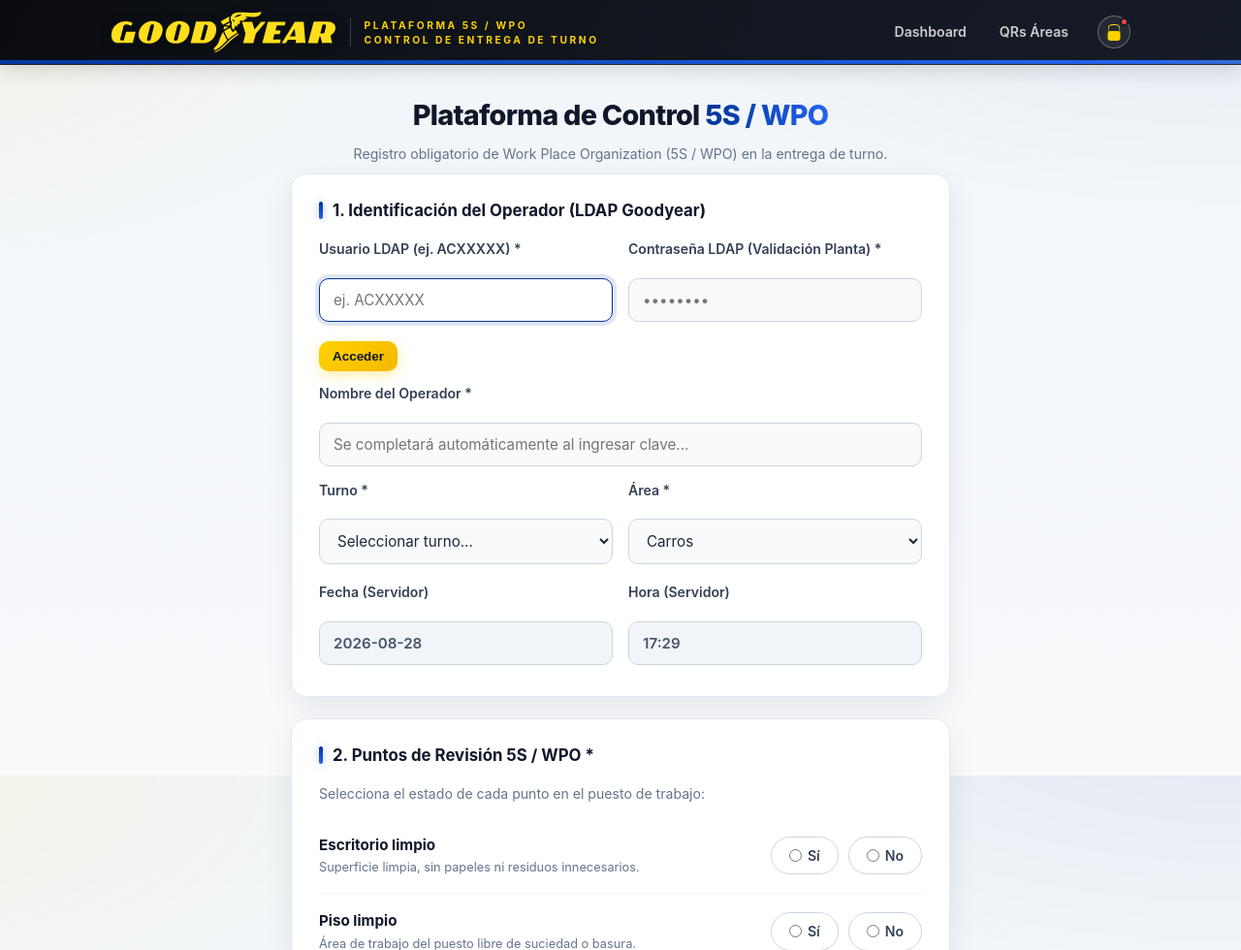
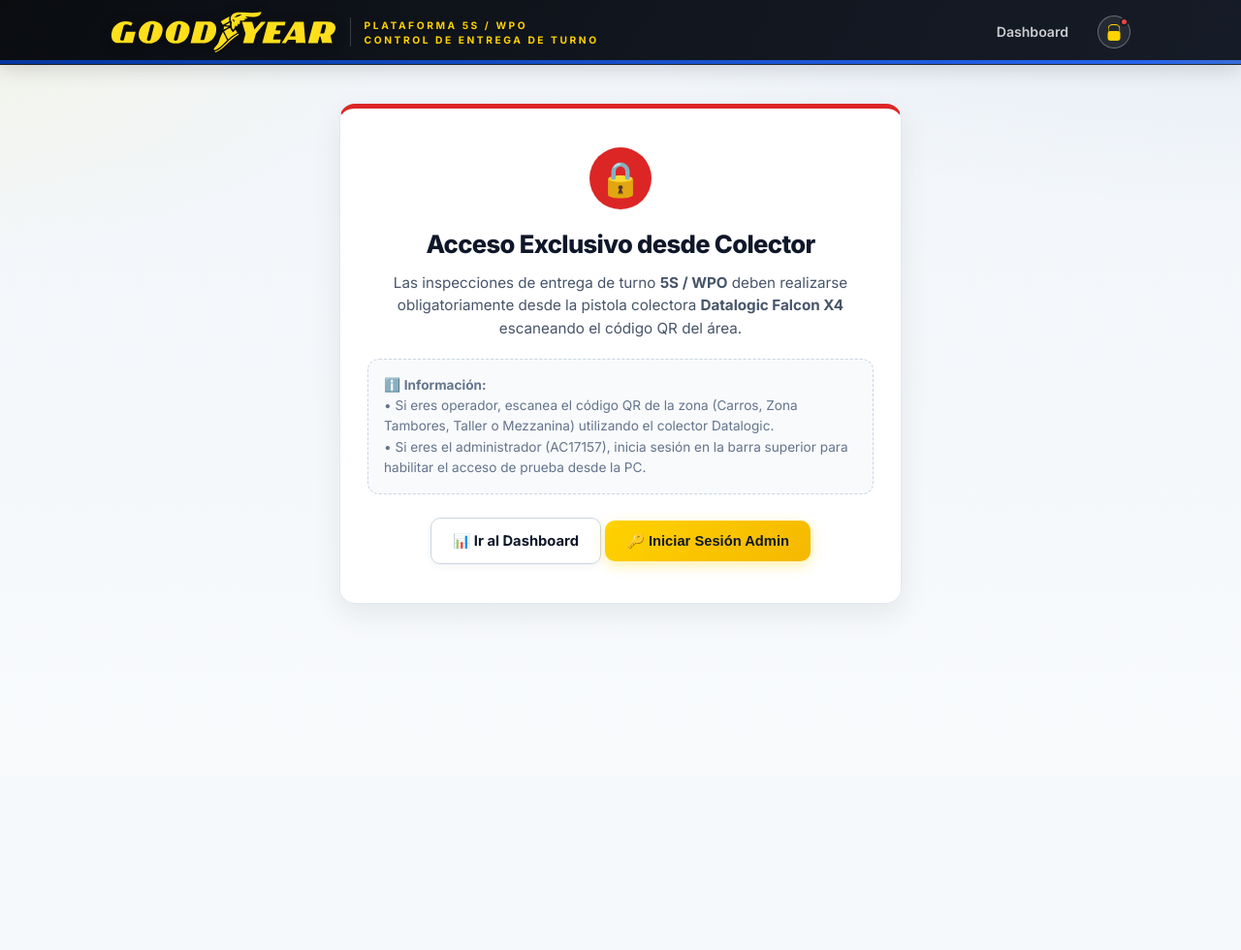
Before and after one commit to Manuel-GY/WPO, a Flask app: page /inspeccion in a window 1280 px wide. Shown: the top 980 px of the page at 97% size. After the commit the page ends 627 px from the top, so only its background shows below. Run offline with Flask 2, Linux system fonts and the light colour scheme.

Commit message:
security: restringir impresion de QRs a Admin AC17157 y bloquear llenado de formulario en PC para usuarios no admin

```diff
--- a/app.py
+++ b/app.py
@@ -28,8 +28,21 @@ LDAP_API = os.environ.get("LDAP_API", "http://10.107.194.110:8080/api/login-ldap
 db.init_db()
 os.makedirs(app.config["UPLOAD_FOLDER"], exist_ok=True)
 
-# Usuario único autorizado para borrado de inspecciones
+# Usuario único autorizado para borrado de inspecciones y ver QRs
 BORRADO_AUTORIZADO = "ac17157"
+
+
+def es_colector_o_movil(user_agent_str):
+    """Detecta si la petición proviene de un colector industrial (Datalogic, ZTBrowser, Windows CE) o móvil."""
+    if not user_agent_str:
+        return False
+    ua = user_agent_str.lower()
+    keywords = [
+        "datalogic", "falcon", "skorpio", "ztbrowser", "windows ce", "wce",
+        "mobile", "arm", "android", "pocketie", "symbian", "webos", "iphone",
+        "ipad", "ipod", "blackberry", "iemobile", "opera mini", "windows phone"
+    ]
+    return any(k in ua for k in keywords)
 
 
 def procesar_y_guardar_foto(file_obj, upload_folder, name):
@@ -110,11 +123,17 @@ def ldap_lookup():
 
 @app.route("/inspeccion", methods=["GET", "POST"])
 def inspeccion():
+    es_admin = session.get("username") == BORRADO_AUTORIZADO
+    user_agent = request.user_agent.string if request.user_agent else ""
+    es_dispositivo_movil = es_colector_o_movil(user_agent)
+
+    # Restricción: Bloquear acceso desde navegador PC estándar si NO es el Administrador AC17157
+    if not es_admin and not es_dispositivo_movil:
+        return render_template("acceso_denegado_pc.html")
+
     now = datetime.now()
     fecha_servidor = now.strftime("%Y-%m-%d")
     hora_servidor = now.strftime("%H:%M")
-
-    # Parámetro de área desde QR (ej. /inspeccion?area=Zona%20Tambores)
     area_param = request.args.get("area", "").strip()
 
     if request.method == "POST":
@@ -145,7 +164,7 @@ def inspeccion():
             "operario": operario_nombre,
             "turno": request.form.get("turno", "").strip(),
             "fecha": fecha_servidor,
-            "area": request.form.get("area", "General").strip(),
+            "area": request.form.get("area", "Carros").strip(),
             "observaciones": request.form.get("observaciones", "").strip(),
         }
         puntos = {}
@@ -175,7 +194,10 @@ def inspeccion():
 
 @app.route("/qrs")
 def qrs_page():
-    """Vista de catálogo de QRs imprimibles para áreas específicas."""
+    """Vista de catálogo de QRs imprimibles - Exclusivo para Administrador AC17157."""
+    if session.get("username") != BORRADO_AUTORIZADO:
+        return redirect(url_for("dashboard", err="qr_denied"))
+
     host_url = request.host_url.rstrip("/")
     areas_predeterminadas = ["Carros", "Zona Tambores", "Taller", "Mezzanina"]
     return render_template("qrs.html", host_url=host_url, areas=areas_predeterminadas)
@@ -184,7 +206,10 @@ def qrs_page():
 @app.route("/qr-img")
 def qr_img():
     """Generador dinámico de imagen PNG de QR según área."""
-    area = request.args.get("area", "General").strip()
+    if session.get("username") != BORRADO_AUTORIZADO:
+        return jsonify({"ok": False, "error": "Acceso denegado"}), 403
+
+    area = request.args.get("area", "Carros").strip()
     host_url = request.host_url.rstrip("/")
     target_url = f"{host_url}/inspeccion?area={urllib.parse.quote(area)}"
     img = qrcode.make(target_url)
@@ -203,12 +228,14 @@ def exito():
 def dashboard():
     stats = db.estadisticas()
     mostrar_ok = request.args.get("ok") == "1"
+    err = request.args.get("err")
     return render_template(
         "dashboard.html",
         stats=stats,
         puede_borrar=session.get("puede_borrar", False),
         username=session.get("username", ""),
         mostrar_ok=mostrar_ok,
+        err=err,
     )
 
 
@@ -250,7 +277,7 @@ def exportar_csv():
                 r.get("id"),
                 r.get("fecha"),
                 r.get("turno"),
-                r.get("area", "General"),
+                r.get("area", "Carros"),
                 r.get("usuario_ldap", ""),
                 r.get("operario", ""),
                 puntos.get("Escritorio", ""),
--- a/templates/_header.html
+++ b/templates/_header.html
@@ -10,7 +10,9 @@
         <div class="nav-flex">
             <nav class="topnav">
                 <a href="{{ url_for('dashboard') }}">Dashboard</a>
+                {% if session.get('puede_borrar') %}
                 <a href="{{ url_for('qrs_page') }}" title="Catálogo de QRs Imprimibles por Área">QRs Áreas</a>
+                {% endif %}
             </nav>
             <!-- Botón de acceso discreto -->
             <button class="login-icon" onclick="abrirLogin()" title="Acceso de administración LDAP">
--- /dev/null
+++ b/templates/acceso_denegado_pc.html
@@ -0,0 +1,37 @@
+<!DOCTYPE html>
+<html lang="es">
+<head>
+    <meta charset="UTF-8">
+    <meta name="viewport" content="width=device-width, initial-scale=1.0">
+    <title>Acceso Restringido | Goodyear 5S / WPO</title>
+    <link rel="preconnect" href="https://fonts.googleapis.com">
+    <link rel="preconnect" href="https://fonts.gstatic.com" crossorigin>
+    <link href="https://fonts.googleapis.com/css2?family=Inter:wght@300;400;500;600;700;800&display=swap" rel="stylesheet">
+    <link rel="stylesheet" href="{{ url_for('static', filename='style.css') }}">
+</head>
+<body>
+    {% include '_header.html' %}
+    <div class="container center" style="max-width: 620px; padding-top: 40px;">
+        <div class="card" style="padding: 40px 28px; border-top: 5px solid var(--gy-red);">
+            <div class="toast-icon" style="background: var(--gy-red); width: 64px; height: 64px; font-size: 2.2rem; margin: 0 auto 16px;">
+                🔒
+            </div>
+            <h1 style="font-size: 1.6rem; color: #0f172a; margin-bottom: 8px;">Acceso Exclusivo desde Colector</h1>
+            <p class="subtitle" style="font-size: 0.95rem; margin-bottom: 20px; color: #475569;">
+                Las inspecciones de entrega de turno <strong>5S / WPO</strong> deben realizarse obligatoriamente desde la pistola colectora <strong>Datalogic Falcon X4</strong> escaneando el código QR del área.
+            </p>
+
+            <div style="background: #f8fafc; border: 1px dashed #cbd5e1; padding: 16px; border-radius: 12px; font-size: 0.85rem; color: #64748b; margin-bottom: 24px; text-align: left;">
+                ℹ️ <strong>Información:</strong><br>
+                • Si eres operador, escanea el código QR de la zona (Carros, Zona Tambores, Taller o Mezzanina) utilizando el colector Datalogic.<br>
+                • Si eres el administrador (AC17157), inicia sesión en la barra superior para habilitar el acceso de prueba desde la PC.
+            </div>
+
+            <div class="actions">
+                <a class="btn secondary" href="{{ url_for('dashboard') }}">📊 Ir al Dashboard</a>
+                <button onclick="abrirLogin()" class="btn gy-yellow">🔑 Iniciar Sesión Admin</button>
+            </div>
+        </div>
+    </div>
+</body>
+</html>
```
Also changed, not shown: templates/dashboard.html (+8 -0 lines).
